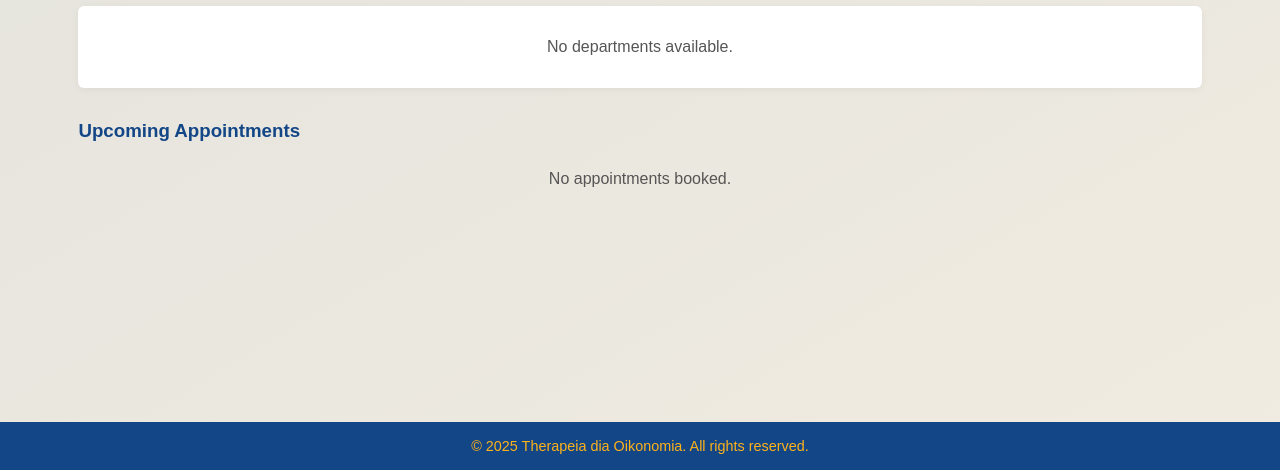
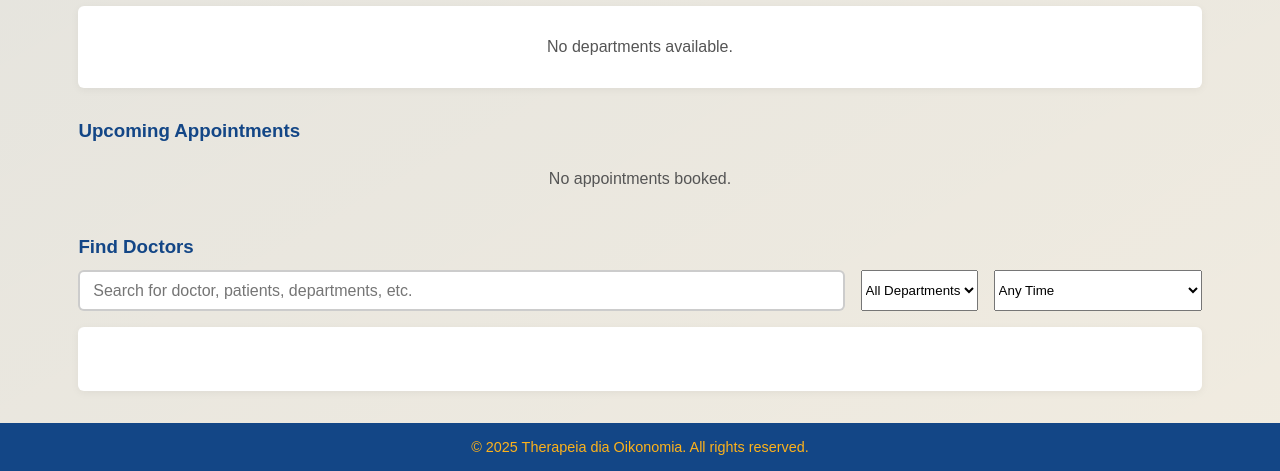
Before and after one commit to GlaucousGlaucus/Hospital-Management-System-Mad-2, a Flask app: template templates/dashboard/patient_dashboard.html in a window 1280 px wide. Shown: the part 378-849 px from the top of the page. Run offline with Flask 3, Linux system fonts and the light colour scheme; the template is opened without the code that fills it, so the values that code supplies are empty.

Commit message:
Patient: add doctor search UI

```diff
--- a/templates/dashboard/patient_dashboard.html
+++ b/templates/dashboard/patient_dashboard.html
@@ -95,6 +95,37 @@
         {% endif %}
     </section>
 
+    <section class="dashboard-section">
+    <h3>Find Doctors</h3>
+
+    <div style="margin-bottom:1rem; display:flex; gap:1rem;">
+        <input type="text"
+               class="dashboard-search"
+               placeholder="Search for doctor, patients, departments, etc.">
+
+        <select id="deptFilter" class="form-select">
+            <option value="">All Departments</option>
+            {% for d in departments %}
+            <option value="{{ d.id }}">{{ d.name }}</option>
+            {% endfor %}
+        </select>
+
+        <select id="slotFilter" class="form-select">
+            <option value="">Any Time</option>
+            <option value="morning">Morning (8:00 AM to 12:00 PM)</option>
+            <option value="evening">Evening (4:00 PM to 8:00 PM)</option>
+        </select>
+
+    </div>
+
+    <div class="card" style="padding:1rem 1.5rem;">
+        <div class="card-list" id="doctorSearchList"
+             style="grid-template-columns: 1fr; gap:0.75rem; border:none;">
+        </div>
+    </div>
+
+</section>
+
 </div>
 
 {% include "components/availability_modal.html" %}
```
